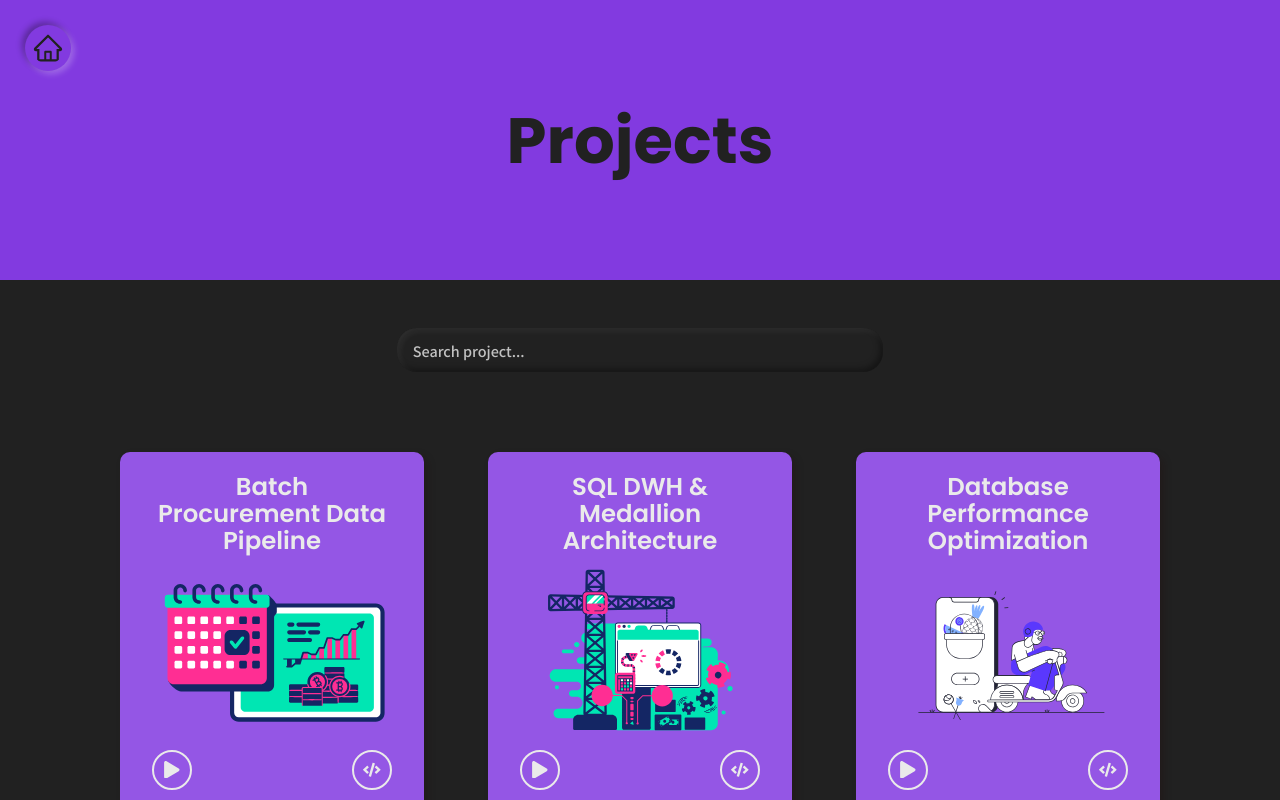
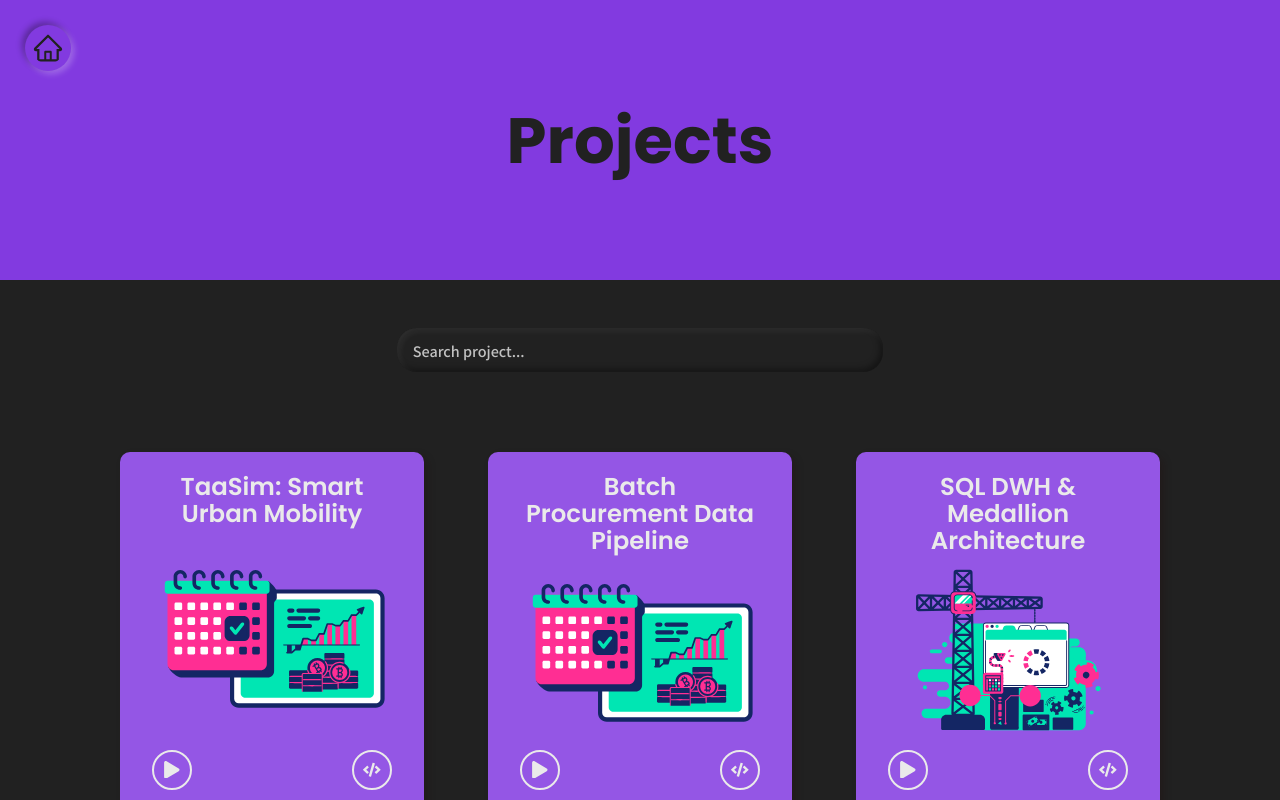
Before and after one commit to firdawss-Elhaddouchi/my-portfolio, a React (Create React App) app: page /projects in a window 1280 px wide. Shown: the top 800 px of the page. Built offline with nearby package versions, Linux system fonts and the light colour scheme; a web font is replaced by a local one.

Commit message:
add other projects and update resume

```diff
--- a/src/data/projectsData.js
+++ b/src/data/projectsData.js
@@ -5,6 +5,15 @@ import four from '../assets/svg/projects/four.svg'
 import five from '../assets/svg/projects/five.svg'
 
 export const projectsData = [
+    {
+        id: 1,
+        projectName: 'TaaSim: Smart Urban Mobility',
+        projectDesc: 'A real-time data platform for Casablanca urban mobility, utilizing Kafka and Flink for stream processing of GPS flows and trip requests.',
+        tags: ['Kafka', 'Flink', 'Spark', 'Docker'],
+        code: 'https://github.com/firdawss-Elhaddouchi/',
+        demo: 'https://github.com/firdawss-Elhaddouchi/',
+        image: one
+    },
     {
         id: 1,
         projectName: 'Batch Procurement Data Pipeline',
```
Also changed, not shown: 1 other file (tests, documents, lock files or other folders).
